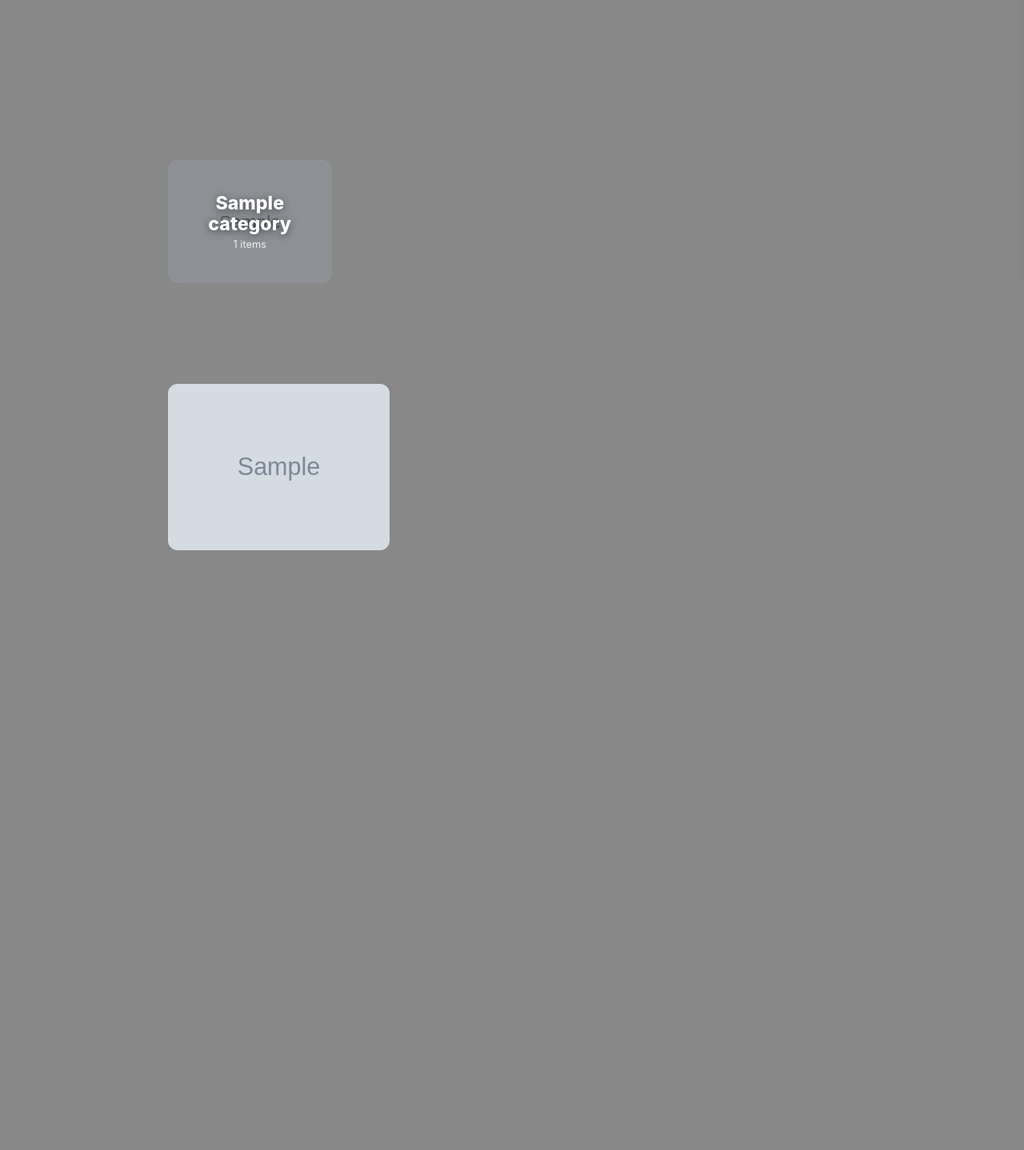
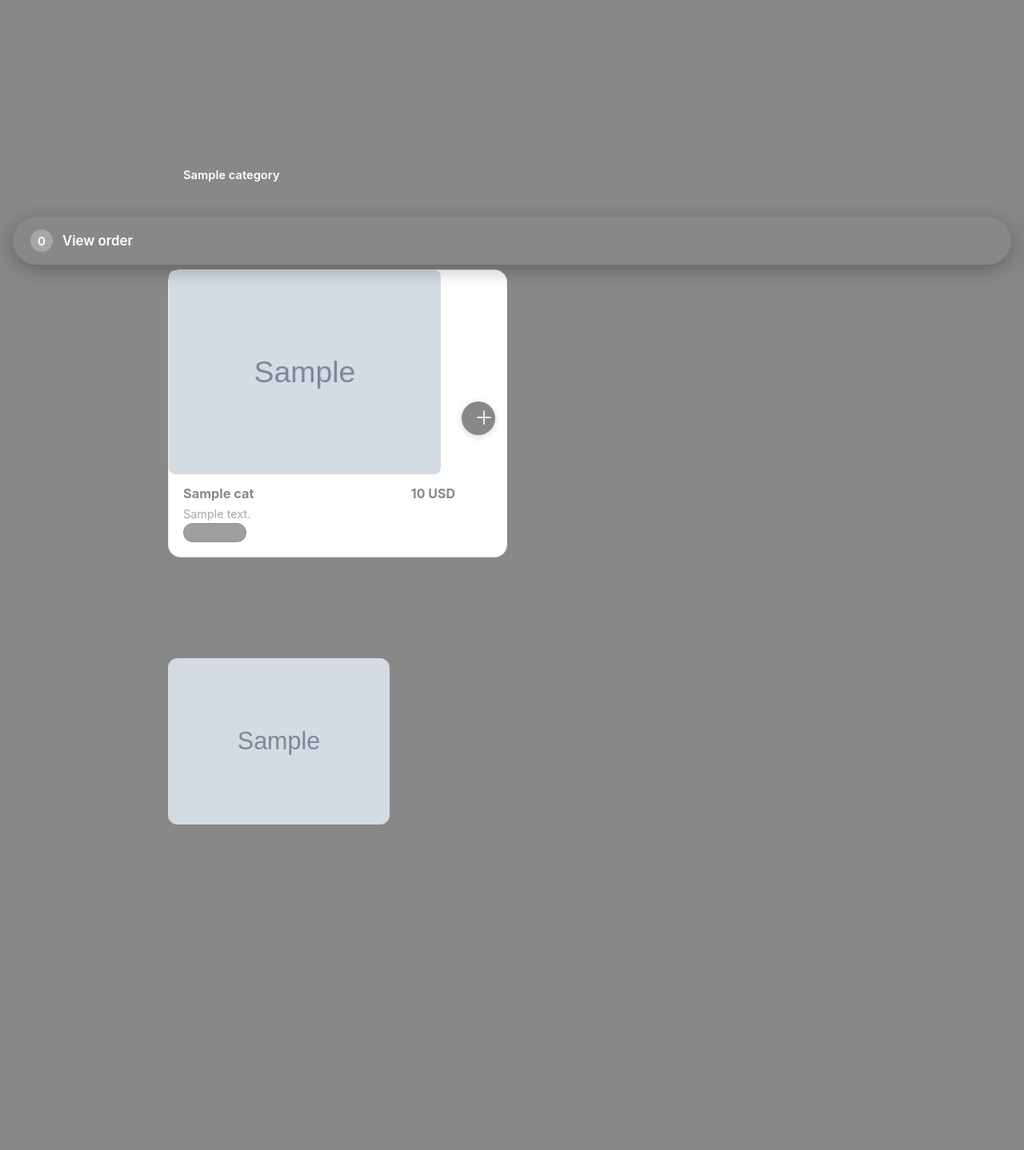
Before and after one commit to bluehawana/vibe-business-llm, a FastAPI app: template app/templates/site.html in a window 1280 px wide. Shown: the part 453-1891 px from the top of the page at 80% size. Before the commit the page ends 1141 px from the top, so only its background shows below. Run offline with FastAPI, Linux system fonts and the light colour scheme; the template is opened without the code that fills it: most values are stand-ins (such as "Sample title", 1, 10 or a date in 2020); grey boxes marked "Sample" are stand-in pictures.

Commit message:
Kiosk-driven Zettle payments (SDK slot) + menu UI rebuilt on the Benne pattern
Zettle: checkout now returns order id, number and the server-computed amount;
the kiosk page hands those to a native message handler; the iPad app carries a
CardReaderDriver protocol where the Zettle Payments SDK drops in once
developer.zettle.com approves the app. On success the page settles the order
through the same staff-authorized endpoint the counter screen uses. Without a
reader every path falls back to the counter flow unchanged — web guests notice
nothing. This is what removes the last human from the pay-here lane while
keeping the sale inside Zettle, i.e. inside the certified register.

UI, learned from bennepastabar.se and Sushi Yama: category folders are gone —
every dish stays on the page and a sticky pill bar maps the menu instead of
hiding it behind taps, with scrollspy highlighting. Dish cards are full-width
with a thumb-sized round add button; adding no longer yanks the drawer open.
One loud CTA: a fixed bottom bar with count and total, always in thumb reach.
Success page stops telling guests to pay once the reader already took the money.

Co-Authored-By: Claude Opus 5 (1M context) <noreply@anthropic.com>

```diff
--- a/app/main.py
+++ b/app/main.py
@@ -251,7 +251,14 @@ def checkout(project_id: str, body: CheckoutRequest):
     if payment == "in_store":
         order_id = db.create_order(project_id, order_items, customer, total, currency,
                                    "unpaid", serve_now=serve_now)
-        return {"url": f"/site/{project_id}/success?order={order_id}&instore=1"}
+        order = db.get_order(order_id)
+        # The kiosk app drives a paired Zettle reader with exactly these fields —
+        # amount from the server, never from anything the guest's browser computed.
+        return {"url": f"/site/{project_id}/success?order={order_id}&instore=1",
+                "order_id": order_id,
+                "order_no": str(order["order_no"]),
+                "amount_minor": int(round(total * 100)),
+                "currency": currency}
 
     if not stripe_pay.payments_configured():
         raise HTTPException(503, "Online payments are not set up yet for this shop")
--- a/app/templates/site.html
+++ b/app/templates/site.html
@@ -115,22 +115,45 @@
   .modechip b { color: var(--primary); }
   .cancelbtn { background: none; border: 0; color: var(--text); opacity: .5; cursor: pointer;
       font-family: inherit; font-size: .85rem; }
-  /* Category folders */
-  .folders { display: grid; grid-template-columns: repeat(auto-fill, minmax(200px, 1fr)); gap: 14px;
-      margin-top: 18px; }
-  .folder { position: relative; aspect-ratio: 4 / 3; border: 0; border-radius: 14px; cursor: pointer;
-      font-family: inherit; overflow: hidden; padding: 18px; display: flex; flex-direction: column;
-      align-items: center; justify-content: center; gap: 4px; text-align: center;
-      background: var(--primary) center/cover no-repeat; color: #fff; }
-  /* Scrim so the title stays legible once a real photo sits behind it. */
-  .folder::after { content: ""; position: absolute; inset: 0; background: rgba(0,0,0,.34); }
-  .folder > * { position: relative; z-index: 1; }
-  .folder .ftitle { font-size: 1.45rem; font-weight: 800; line-height: 1.15;
-      text-shadow: 0 2px 10px rgba(0,0,0,.5); }
-  .folder .fcount { font-size: .8rem; opacity: .85; }
-  .backbtn { background: none; border: 0; color: var(--primary); font-family: inherit;
-      font-size: .95rem; cursor: pointer; padding: 12px 0; }
-  /* Photos */
+  /* Menu: sticky pills + full cards (the Benne pattern) */
+  .pills { position: sticky; top: 0; z-index: 30; display: flex; gap: 8px; overflow-x: auto;
+      padding: 12px 0; margin: 6px -20px 0; padding-left: 20px; padding-right: 20px;
+      background: var(--bg); -webkit-overflow-scrolling: touch; scrollbar-width: none; }
+  .pills::-webkit-scrollbar { display: none; }
+  .pills button { flex: 0 0 auto; border: 1.5px solid rgba(0,0,0,.14); background: #fff;
+      color: inherit; font-family: inherit; font-size: .92rem; padding: 9px 18px;
+      border-radius: 999px; cursor: pointer; white-space: nowrap; }
+  .pills button.on { background: var(--primary); border-color: var(--primary); color: #fff;
+      font-weight: 600; }
+  .category { margin-top: 34px; scroll-margin-top: 70px; }
+  .category h3 { font-size: 1.35rem; text-transform: uppercase; letter-spacing: .06em;
+      border: 0; margin-bottom: 16px; }
+  .items { display: grid; grid-template-columns: 1fr; gap: 12px; }
+  @media (min-width: 640px) { .items { grid-template-columns: 1fr 1fr; } }
+  .item { position: relative; background: #fff; border: 1px solid rgba(0,0,0,.07);
+      border-radius: 16px; padding: 18px; padding-right: 64px; display: flex;
+      flex-direction: column; gap: 8px; }
+  .item .name { font-weight: 700; font-size: 1.02rem; }
+  .item .desc { margin-top: 2px; }
+  .item .add { position: absolute; right: 14px; top: 50%; transform: translateY(-50%);
+      width: 42px; height: 42px; border-radius: 50%; border: 0; background: var(--accent);
+      color: #fff; font-size: 1.5rem; line-height: 1; cursor: pointer;
+      box-shadow: 0 2px 8px rgba(0,0,0,.16); }
+  .item .add:active { transform: translateY(-50%) scale(.92); }
+  .item .photo { margin: -18px 46px 4px -18px; width: calc(100% + 36px); max-width: none;
+      border-radius: 16px 16px 0 0; aspect-ratio: 16 / 7; }
+  .item .instore { align-self: flex-start; }
+  /* Bottom cart bar — the one loud CTA, always within thumb's reach */
+  .cartbar { position: fixed; left: 16px; right: 16px; bottom: 16px; z-index: 40;
+      display: flex; align-items: center; gap: 12px; background: var(--primary); color: #fff;
+      border: 0; border-radius: 999px; padding: 16px 22px; font-family: inherit;
+      font-size: 1.05rem; font-weight: 600; cursor: pointer;
+      box-shadow: 0 6px 24px rgba(0,0,0,.28); }
+  .cartbar .count { background: rgba(255,255,255,.25); border-radius: 999px; min-width: 28px;
+      height: 28px; display: grid; place-items: center; font-size: .95rem; }
+  .cartbar .lbl { flex: 1; text-align: left; }
+  body { padding-bottom: 84px; }
+  /* Photos */  /* Photos */
   .hero.photo { background-size: cover; background-position: center; border-radius: 18px;
       margin-top: 6px; }
   .hero.photo h1, .hero.photo p { color: #fff; text-shadow: 0 2px 14px rgba(0,0,0,.45); }
@@ -190,33 +213,30 @@
 
   <section id="menu">
     <h2 id="menuhead">{% if spec.language == 'sv' %}Meny{% else %}Menu{% endif %}</h2>
-    <!-- Folders first: a wall of 60 dishes is unusable on a counter iPad, so the
-         menu opens as one tile per category and drills in on tap. -->
-    <div class="folders" id="folders">
+    <!-- Benne-style: every dish stays on the page; the pills are a map, not doors.
+         Nothing hides behind a tap, and the bar stays put while you scroll. -->
+    <nav class="pills" id="pills">
       {% for cat in spec.menu %}
-      <button type="button" class="folder" data-cat="{{ loop.index0 }}"
-              {% if cat.get('image') %}style="background-image:url('{{ cat.image }}')"{% endif %}>
-        <span class="ftitle">{{ cat.category }}</span>
-        <span class="fcount">{{ cat['items'] | length }} {% if spec.language == 'sv' %}rätter{% else %}items{% endif %}</span>
-      </button>
+      <button type="button" data-target="cat{{ loop.index0 }}"{% if loop.first %} class="on"{% endif %}>{{ cat.category }}</button>
       {% endfor %}
-    </div>
-    <button type="button" class="backbtn" id="backbtn" hidden>← {% if spec.language == 'sv' %}Alla kategorier{% else %}All categories{% endif %}</button>
+    </nav>
     {% for cat in spec.menu %}
-    <div class="category" data-cat="{{ loop.index0 }}" hidden>
+    <div class="category" id="cat{{ loop.index0 }}">
       <h3>{{ cat.category }}</h3>
       <div class="items">
         {% for it in cat['items'] %}
         <div class="item">
           {% if it.get('image') %}<img class="photo" src="{{ it.image }}" alt="{{ it.name }}" loading="lazy">{% endif %}
-          <div class="top"><span class="name">{{ it.name }}</span>
-            <span class="price">{{ '%g' % it.price }} {{ spec.currency }}</span></div>
-          <p class="desc">{{ it.description }}</p>
-          {% if it.tags %}<div class="tags">{% for t in it.tags %}<span class="tag">{{ t }}</span>{% endfor %}</div>{% endif %}
+          <div class="body">
+            <div class="top"><span class="name">{{ it.name }}</span>
+              <span class="price">{{ '%g' % it.price }} {{ spec.currency }}</span></div>
+            {% if it.description %}<p class="desc">{{ it.description }}</p>{% endif %}
+            {% if it.tags %}<div class="tags">{% for t in it.tags %}<span class="tag">{{ t }}</span>{% endfor %}</div>{% endif %}
+          </div>
           {% if 'in-store-only' in it.tags %}
-          <span class="tag" style="align-self:flex-start;margin-top:6px">{% if spec.language == 'sv' %}Endast i butik{% else %}In store only{% endif %}</span>
+          <span class="tag instore">{% if spec.language == 'sv' %}Endast i butik{% else %}In store only{% endif %}</span>
           {% else %}
-          <button onclick="addToCart('{{ it.id }}')">{% if spec.language == 'sv' %}Lägg till{% else %}Add{% endif %} +</button>
+          <button class="add" onclick="addToCart('{{ it.id }}')" aria-label="Add {{ it.name }}">＋</button>
           {% endif %}
         </div>
         {% endfor %}
@@ -252,6 +272,12 @@
 
   <footer>{{ spec.business_name }} · Powered by Vibe Business</footer>
 </div>
+
+<button class="cartbar" id="cartbar" hidden>
+  <span class="count" id="cbcount">0</span>
+  <span class="lbl">{% if spec.language == 'sv' %}Visa beställning{% else %}View order{% endif %}</span>
+  <span class="tot" id="cbtotal"></span>
+</button>
 
 <div class="drawer" id="drawer">
   <h2>{% if spec.language == 'sv' %}Din beställning{% else %}Your order{% endif %}
@@ -338,8 +364,8 @@ const T = {
 const MODE_LABEL = { dine_in: T.eatin, pickup: T.away, delivery: T.deliv };
 
 const drawer = document.getElementById('drawer');
-document.getElementById('cartbtn').onclick = () => drawer.classList.add('open');
-document.getElementById('closecart').onclick = () => drawer.classList.remove('open');
+document.getElementById('cartbtn').onclick = () => { drawer.classList.add('open'); renderCart(); };
+document.getElementById('closecart').onclick = () => { drawer.classList.remove('open'); renderCart(); };
 
 // ---- Step 1: eat here or take away, asked before the menu ----
 let mode = null, payment = null;
@@ -395,29 +421,21 @@ if (qTable && document.querySelector('#gate .opt[data-v="dine_in"]')) {
   gate.classList.add('show');
 }
 
-// ---- Category folders ----
-const folders = document.getElementById('folders');
-const backBtn = document.getElementById('backbtn');
-const menuHead = document.getElementById('menuhead');
-const cats = [...document.querySelectorAll('.category')];
+// ---- Category pills: a map of the menu, not doors in front of it ----
+const pills = [...document.querySelectorAll('#pills button')];
+for (const b of pills) b.onclick = () => {
+  document.getElementById(b.dataset.target).scrollIntoView({ behavior: 'smooth', block: 'start' });
+};
+const spy = new IntersectionObserver(entries => {
+  for (const e of entries) if (e.isIntersecting) {
+    for (const b of pills) b.classList.toggle('on', b.dataset.target === e.target.id);
+  }
+}, { rootMargin: '-15% 0px -70% 0px' });
+for (const c of document.querySelectorAll('.category')) spy.observe(c);
 
-function openFolder(i) {
-  folders.hidden = true;
-  backBtn.hidden = false;
-  cats.forEach(c => { c.hidden = c.dataset.cat !== String(i); });
-  menuHead.scrollIntoView({ behavior: 'smooth', block: 'start' });
-}
-function closeFolder() {
-  folders.hidden = false;
-  backBtn.hidden = true;
-  cats.forEach(c => { c.hidden = true; });
-}
-for (const f of document.querySelectorAll('.folder')) f.onclick = () => openFolder(f.dataset.cat);
-backBtn.onclick = closeFolder;
-// A single-category menu has nothing to drill into — show it flat.
-if (cats.length === 1) { folders.hidden = true; cats[0].hidden = false; }
+document.getElementById('cartbar').onclick = () => drawer.classList.add('open');
 
-function addToCart(id) { cart[id] = (cart[id] || 0) + 1; renderCart(); drawer.classList.add('open'); }
+function addToCart(id) { cart[id] = (cart[id] || 0) + 1; renderCart(); }
 function bump(id, d) { cart[id] = (cart[id] || 0) + d; if (cart[id] <= 0) delete cart[id]; renderCart(); }
 
 function cartTotal() {
@@ -430,7 +448,11 @@ function cartTotal() {
 function renderCart() {
   const box = document.getElementById('cartlines');
   const ids = Object.keys(cart);
-  document.getElementById('cartcount').textContent = ids.reduce((s, i) => s + cart[i], 0);
+  const n = ids.reduce((s, i) => s + cart[i], 0);
+  document.getElementById('cartcount').textContent = n;
+  const bar = document.getElementById('cartbar');
+  bar.hidden = !ids.length || drawer.classList.contains('open');
+  document.getElementById('cbcount').textContent = n;
   box.innerHTML = ids.length
     ? ids.map(id => {
         const it = ITEMS[id];
@@ -442,6 +464,7 @@ function renderCart() {
     : '<p class="empty">{% if spec.language == "sv" %}Varukorgen är tom{% else %}Your cart is empty{% endif %}</p>';
   const total = cartTotal();
   document.getElementById('carttotal').textContent = total.toFixed(0) + ' ' + SPEC.currency;
+  document.getElementById('cbtotal').textContent = total.toFixed(0) + ' ' + SPEC.currency;
 
   // The button says exactly what happens next, so nobody taps "Pay" expecting
   // a card form and lands on "go to the counter" instead.
@@ -488,7 +511,27 @@ payBtn.onclick = async () => {
       })
     });
     if (!res.ok) throw new Error((await res.json()).detail || 'checkout failed');
-    window.location.href = (await res.json()).url;
+    const data = await res.json();
+    // Kiosk iPad with a paired Zettle reader: drive the card payment right here,
+    // so the guest pays themself and nobody keys amounts into a terminal. On the
+    // plain web (or no reader) this silently falls back to the counter flow.
+    if (payment === 'in_store' && KIOSK && data.order_id
+        && window.webkit && window.webkit.messageHandlers && window.webkit.messageHandlers.zettle) {
+      payBtn.textContent = '💳 …';
+      const paid = await new Promise(resolve => {
+        window.zettleResult = ok => resolve(!!ok);
+        window.webkit.messageHandlers.zettle.postMessage({
+          orderId: data.order_id, amountMinor: data.amount_minor,
+          currency: data.currency, orderNo: data.order_no });
+        setTimeout(() => resolve(false), 120000);  // guest walked away
+      });
+      if (paid) {
+        // Same endpoint the counter screen uses; the kiosk WebView carries the
+        // staff session, so this is exactly as authorized as the manual tap.
+        await fetch(`/api/admin/{{ project_id }}/orders/${data.order_id}/settle`, { method: 'POST' });
+      }
+    }
+    window.location.href = data.url;
   } catch (e) {
     err.textContent = e.message;
     payBtn.disabled = false;
--- a/app/templates/success.html
+++ b/app/templates/success.html
@@ -38,7 +38,7 @@
   <p class="nolabel">{% if spec.language == 'sv' %}Ditt nummer{% else %}Your number{% endif %}</p>
   <div class="no">{{ no }}</div>
 
-  {% if instore %}
+  {% if instore and order.status != 'paid' %}
   <div class="pay">
     {% if spec.language == 'sv' %}Betala i kortterminalen i restaurangen{% else %}Pay on the card reader in the restaurant{% endif %}
     <span class="amt">{{ '%g' % order.total }} {{ order.currency }}</span>
```
Also changed, not shown: 2 other files.
